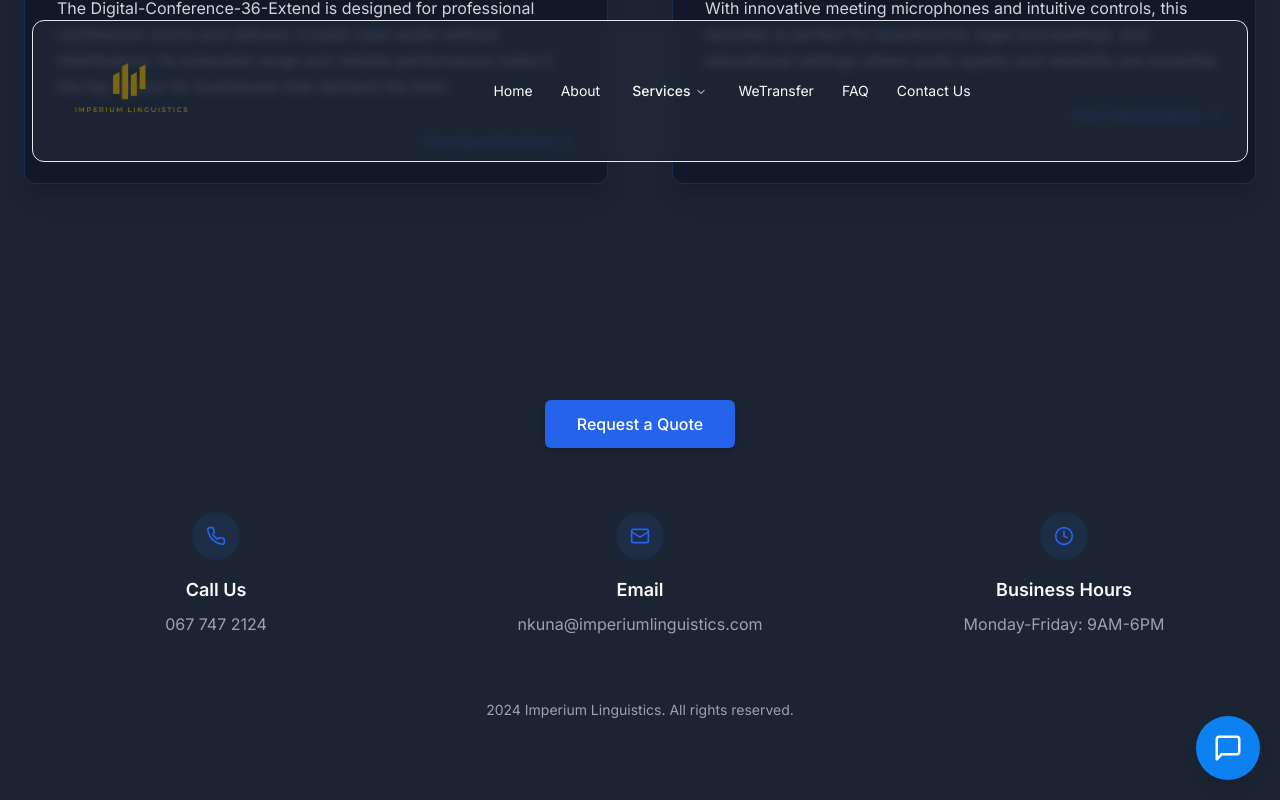
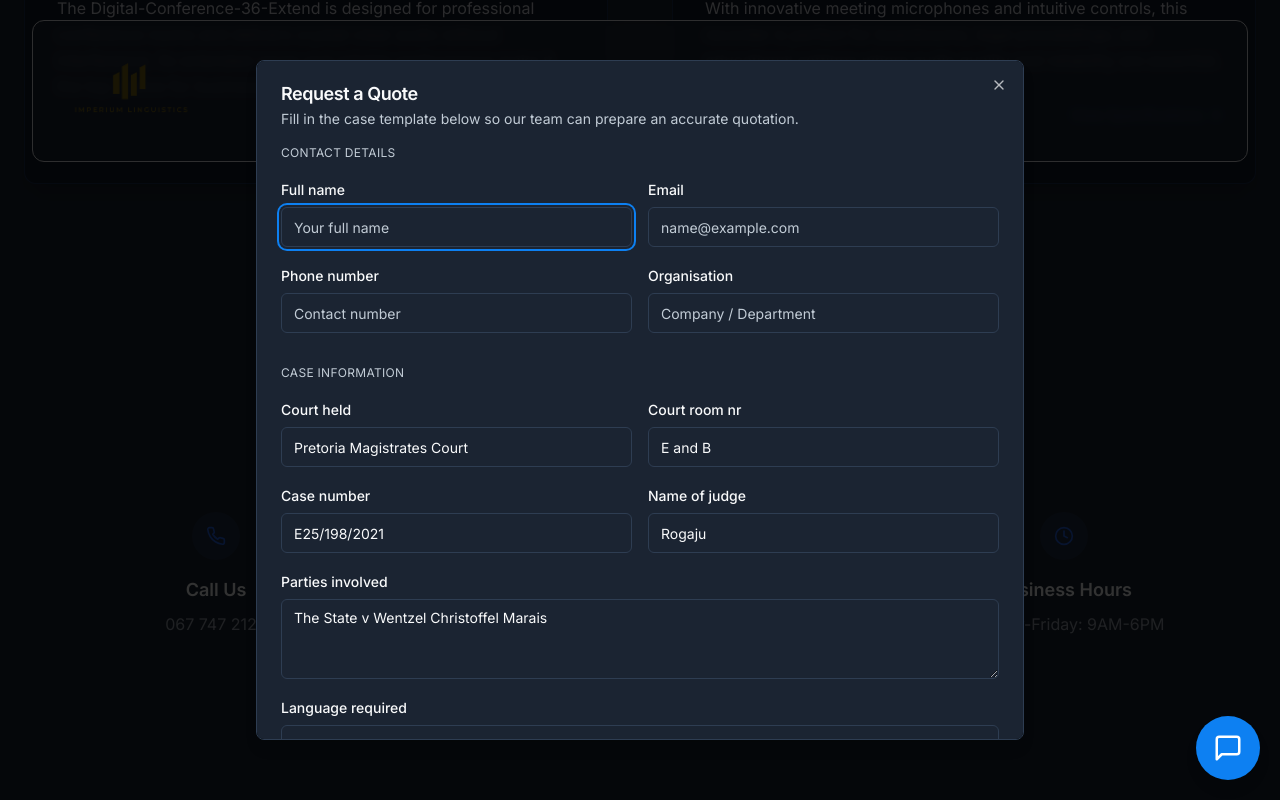
Before and after one commit to Neo-sk01/Linguistics, a Next.js app: page /conference-equipment in a window 1280 px wide. Both pictures are taken after a click on the button "Request a Quote". Shown: the part 1790-2590 px from the top of the page. Built offline with nearby package versions, Linux system fonts and the light colour scheme.

Commit message:
form fill-in

```diff
--- /dev/null
+++ b/components/layout/request-quote-dialog.tsx
@@ -0,0 +1,222 @@
+"use client";
+
+import { FormEvent, ReactNode, useRef, useState } from "react";
+import {
+  Dialog,
+  DialogContent,
+  DialogDescription,
+  DialogFooter,
+  DialogHeader,
+  DialogTitle,
+  DialogTrigger,
+} from "@/components/ui/dialog";
+import { Button } from "@/components/ui/button";
+import { Input } from "@/components/ui/input";
+import { Label } from "@/components/ui/label";
+import { Textarea } from "@/components/ui/textarea";
+
+interface RequestQuoteDialogProps {
+  trigger: ReactNode;
+}
+
+const matterOptions = [
+  { value: "civil", label: "Civil" },
+  { value: "criminal", label: "Criminal" },
+  { value: "partly-heard", label: "Partly heard" },
+  { value: "divorce", label: "Divorce" },
+  { value: "maintenance", label: "Maintenance" },
+];
+
+export const RequestQuoteDialog = ({ trigger }: RequestQuoteDialogProps) => {
+  const [isOpen, setIsOpen] = useState(false);
+  const [isSubmitted, setIsSubmitted] = useState(false);
+  const formRef = useRef<HTMLFormElement>(null);
+
+  const handleSubmit = (event: FormEvent<HTMLFormElement>) => {
+    event.preventDefault();
+    setIsSubmitted(true);
+  };
+
+  const handleOpenChange = (nextOpen: boolean) => {
+    setIsOpen(nextOpen);
+
+    if (!nextOpen) {
+      formRef.current?.reset();
+      setIsSubmitted(false);
+    }
+  };
+
+  const handleReset = () => {
+    formRef.current?.reset();
+    setIsSubmitted(false);
+  };
+
+  return (
+    <Dialog open={isOpen} onOpenChange={handleOpenChange}>
+      <DialogTrigger asChild>{trigger}</DialogTrigger>
+      <DialogContent className="max-w-3xl w-[95vw] sm:w-full max-h-[85vh] overflow-y-auto">
+        <DialogHeader>
+          <DialogTitle>Request a Quote</DialogTitle>
+          <DialogDescription>
+            Fill in the case template below so our team can prepare an accurate quotation.
+          </DialogDescription>
+        </DialogHeader>
+
+        <form ref={formRef} onSubmit={handleSubmit} className="space-y-8">
+          <section>
+            <p className="text-xs uppercase tracking-wide text-muted-foreground mb-4">
+              Contact Details
+            </p>
+            <div className="grid gap-4 md:grid-cols-2">
+              <div className="space-y-1.5">
+                <Label htmlFor="fullName">Full name</Label>
+                <Input id="fullName" name="fullName" placeholder="Your full name" required />
+              </div>
+              <div className="space-y-1.5">
+                <Label htmlFor="email">Email</Label>
+                <Input
+                  id="email"
+                  name="email"
+                  type="email"
+                  placeholder="name@example.com"
+                  required
+                />
+              </div>
+              <div className="space-y-1.5">
+                <Label htmlFor="phone">Phone number</Label>
+                <Input
+                  id="phone"
+                  name="phone"
+                  type="tel"
+                  placeholder="Contact number"
+                />
+              </div>
+              <div className="space-y-1.5">
+                <Label htmlFor="organisation">Organisation</Label>
+                <Input
+                  id="organisation"
+                  name="organisation"
+                  placeholder="Company / Department"
+                />
+              </div>
+            </div>
+          </section>
+
+          <section>
+            <p className="text-xs uppercase tracking-wide text-muted-foreground mb-4">
+              Case Information
+            </p>
+            <div className="grid gap-4 md:grid-cols-2">
+              <div className="space-y-1.5">
+                <Label htmlFor="courtHeld">Court held</Label>
+                <Input
+                  id="courtHeld"
+                  name="courtHeld"
+                  placeholder="Court name"
+                  defaultValue="Pretoria Magistrates Court"
+                />
+              </div>
+              <div className="space-y-1.5">
+                <Label htmlFor="courtRoomNumber">Court room nr</Label>
+                <Input
+                  id="courtRoomNumber"
+                  name="courtRoomNumber"
+                  placeholder="Room number"
+                  defaultValue="E and B"
+                />
+              </div>
+              <div className="space-y-1.5">
+                <Label htmlFor="caseNumber">Case number</Label>
+                <Input
+                  id="caseNumber"
+                  name="caseNumber"
+                  placeholder="Case number"
+                  defaultValue="E25/198/2021"
+                />
+              </div>
+              <div className="space-y-1.5">
+                <Label htmlFor="judgeName">Name of judge</Label>
+                <Input
+                  id="judgeName"
+                  name="judgeName"
+                  placeholder="Presiding judge"
+                  defaultValue="Rogaju"
+                />
+              </div>
+            </div>
+            <div className="space-y-1.5 mt-4">
+              <Label htmlFor="partiesInvolved">Parties involved</Label>
+              <Textarea
+                id="partiesInvolved"
+                name="partiesInvolved"
+                rows={2}
+                placeholder="List the parties involved"
+                defaultValue="The State v Wentzel Christoffel Marais"
+              />
+            </div>
+            <div className="space-y-1.5 mt-4">
+              <Label htmlFor="languageRequired">Language required</Label>
+              <Input
+                id="languageRequired"
+                name="languageRequired"
+                placeholder="e.g. English, isiZulu"
+                defaultValue="N/A"
+              />
+            </div>
+          </section>
+
+          <section>
+            <p className="text-xs uppercase tracking-wide text-muted-foreground mb-4">
+              Type of matter
+            </p>
+            <div className="grid gap-3 sm:grid-cols-2">
+              {matterOptions.map((option) => (
+                <label
+                  key={option.value}
+                  htmlFor={`matter-${option.value}`}
+                  className="flex items-center gap-2 rounded-md border border-input bg-muted/10 px-3 py-2 text-sm hover:border-primary"
+                >
+                  <input
+                    id={`matter-${option.value}`}
+                    name="matter"
+                    type="checkbox"
+                    value={option.value}
+                    defaultChecked={option.value === "criminal"}
+                    className="h-4 w-4 rounded border-gray-300 text-primary focus:ring-primary"
+                  />
+                  <span>{option.label}</span>
+                </label>
+              ))}
+            </div>
+          </section>
+
+          <section>
+            <p className="text-xs uppercase tracking-wide text-muted-foreground mb-4">
+              Additional notes
+            </p>
+            <Textarea
+              id="notes"
+              name="notes"
+              rows={4}
+              placeholder="Share any timelines, special requirements, or supporting information."
+            />
+            {isSubmitted && (
+              <p className="text-sm text-green-600">
+                Thanks! Your details have been captured. Our team will follow up within one business day.
+              </p>
+            )}
+          </section>
+
+          <DialogFooter>
+            <div className="flex flex-1 flex-col gap-2 sm:flex-row sm:justify-end">
+              <Button type="button" variant="outline" onClick={handleReset}>
+                Reset template
+              </Button>
+              <Button type="submit">Submit request</Button>
+            </div>
+          </DialogFooter>
+        </form>
+      </DialogContent>
+    </Dialog>
+  );
+};
--- a/components/layout/sections/conference-equipment.tsx
+++ b/components/layout/sections/conference-equipment.tsx
@@ -4,6 +4,7 @@
   Phone, Mail, Clock, MapPin, ChevronRight, CalendarDays } from "lucide-react";
 import { motion } from "framer-motion";
 import Image from "next/image";
+import { RequestQuoteDialog } from "@/components/layout/request-quote-dialog";
 
 interface EquipmentCategory {
   title: string;
@@ -265,6 +266,8 @@
             className="max-w-4xl mx-auto text-center mb-16"
           >
             <div className="mt-10">
+              <RequestQuoteDialog
+                trigger={(
                   <motion.button
                     whileHover={{ scale: 1.05 }}
                     whileTap={{ scale: 0.98 }}
@@ -272,6 +275,8 @@
                   >
                     Request a Quote
                   </motion.button>
+                )}
+              />
             </div>
           </motion.div>
 
--- a/components/layout/sections/interpreting-services.tsx
+++ b/components/layout/sections/interpreting-services.tsx
@@ -3,6 +3,7 @@
 import { Languages, Mic, MessageSquareText, Globe, ArrowRight, GraduationCap,
   Phone, Mail, Clock, MapPin, ChevronRight, CalendarDays, Building2, Headphones } from "lucide-react";
 import { motion } from "framer-motion";
+import { RequestQuoteDialog } from "@/components/layout/request-quote-dialog";
 
 interface ServiceCategory {
   title: string;
@@ -189,6 +190,8 @@
                 Our team of professional interpreters are ready to help with your next project.
               </p>
               <div className="mt-10">
+                <RequestQuoteDialog
+                  trigger={(
                     <motion.button
                       whileHover={{ scale: 1.05 }}
                       whileTap={{ scale: 0.98 }}
@@ -196,6 +199,8 @@
                     >
                       Request a Quote
                     </motion.button>
+                  )}
+                />
               </div>
             </motion.div>
           </div>
```
Lines whose indentation alone changed are shown as unchanged.
